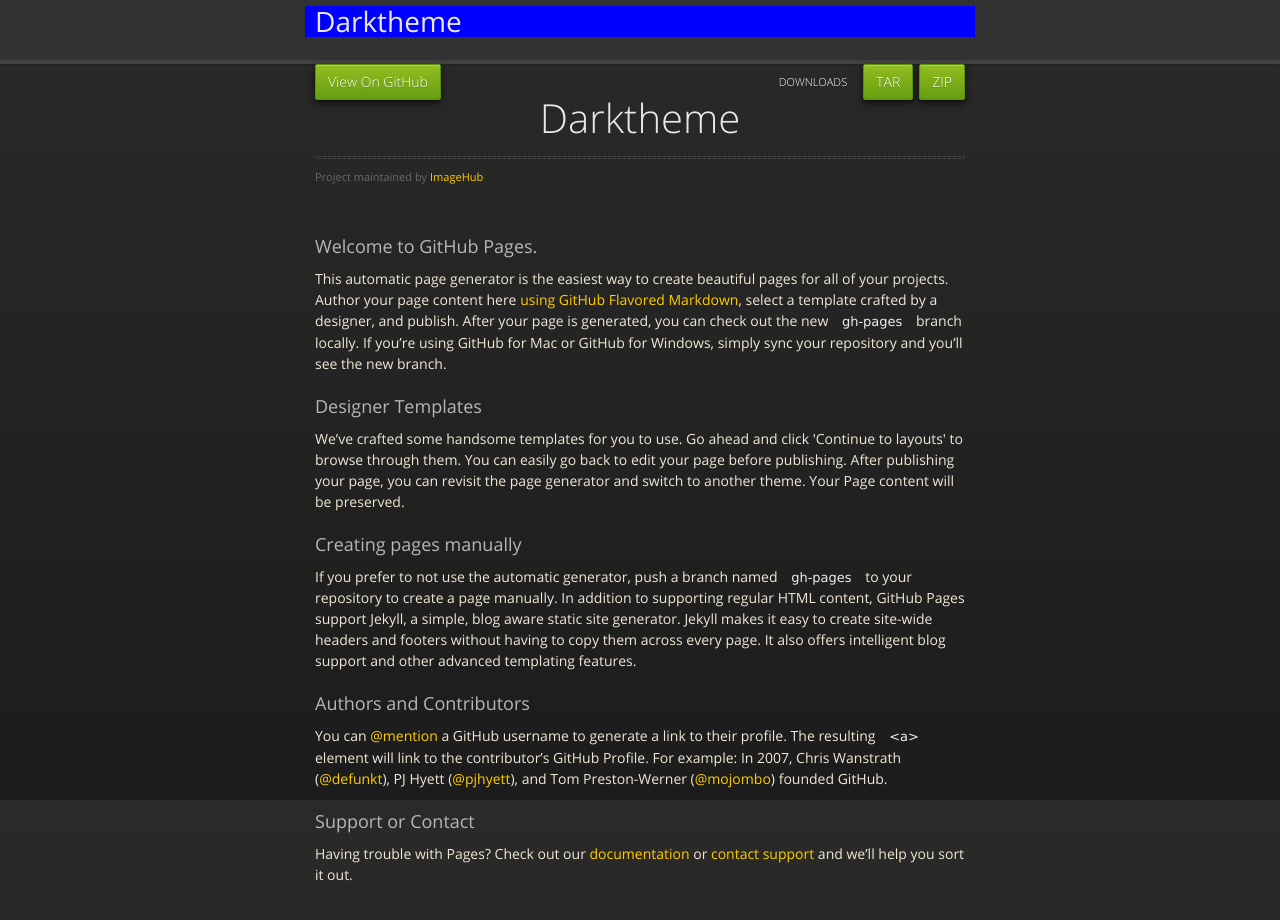
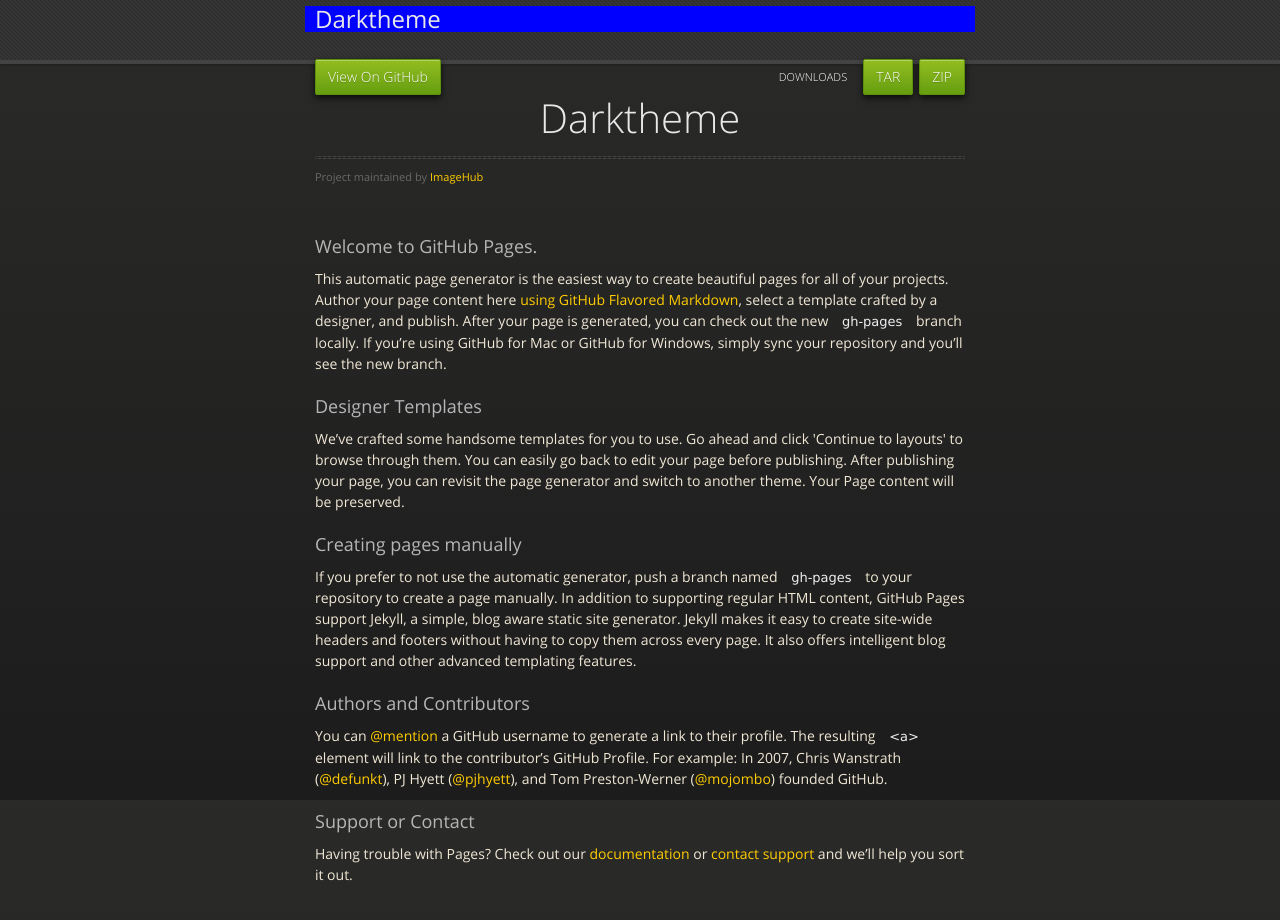
Before and after one commit to ImageHub/darkTheme, a plain HTML site: page index.html in a window 1280 px wide. Drawn offline with nearby package versions, Linux system fonts and the light colour scheme.

Commit message:
smaller header

```diff
--- a/index.html
+++ b/index.html
@@ -20,7 +20,7 @@
   <body>
       <div id="header">
         <nav>
-         <h1>Darktheme</h1>
+         <h2>Darktheme</h2>
           <p></p>
           <li class="fork"><a href="https://github.com/ImageHub/darkTheme">View On GitHub</a></li>
           <li class="downloads"><a href="https://github.com/ImageHub/darkTheme/zipball/master">ZIP</a></li>
```
